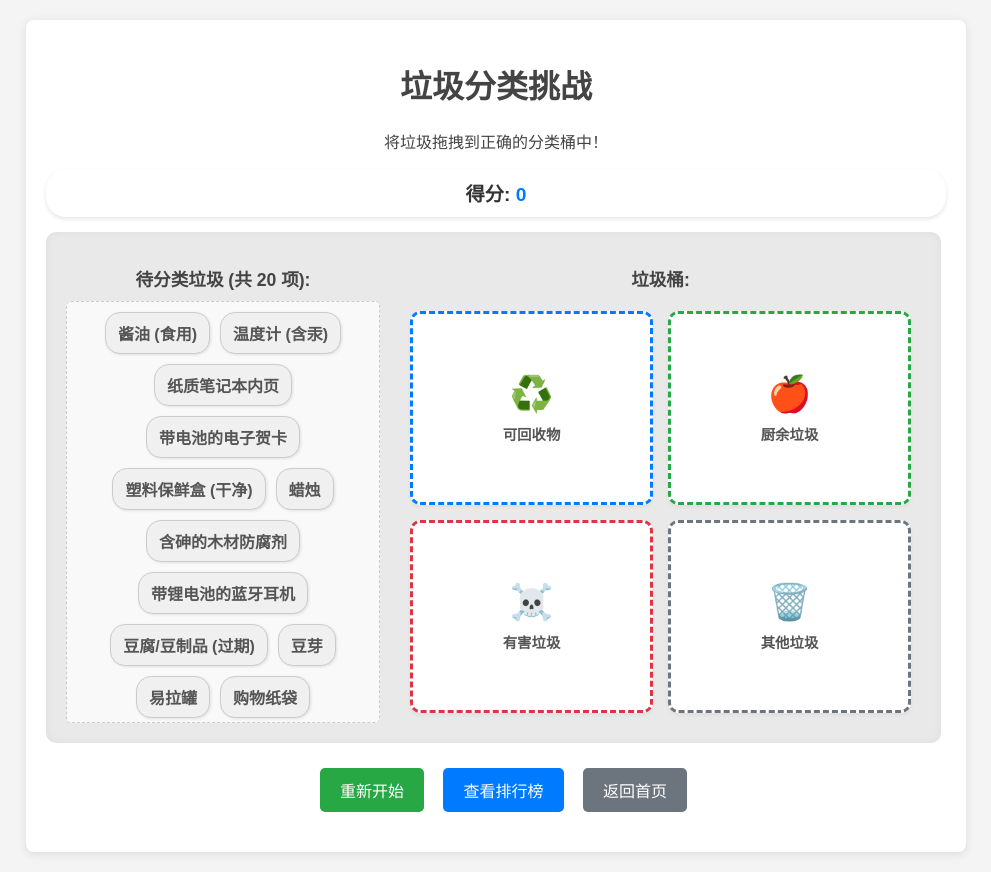
After one commit to WinriseF/WEB-garbage-sort, a Java web app: page /games/game.jsp in a window 1280 px wide. The commit adds this page. Shown: the whole page, without its empty margins (144-1135 px from the left). Run offline with Tomcat 11, a stand-in JSP engine, Linux system fonts and the light colour scheme.

Commit message:
添加游戏

```diff
--- a/pom.xml
+++ b/pom.xml
@@ -89,6 +89,11 @@
       <version>0.4</version>
     </dependency>
 
+    <dependency>
+      <groupId>com.google.code.gson</groupId>
+      <artifactId>gson</artifactId>
+      <version>2.10.1</version>
+    </dependency>
   </dependencies>
 
   <build>
--- /dev/null
+++ b/src/main/webapp/games/game.jsp
@@ -0,0 +1,69 @@
+<%@ page contentType="text/html;charset=UTF-8" language="java" pageEncoding="UTF-8" %>
+<%@ taglib prefix="c" uri="http://java.sun.com/jsp/jstl/core" %> <%-- 引入 JSTL core 标签库，以备不时之需 --%>
+
+<!DOCTYPE html>
+<html lang="zh-CN">
+<head>
+    <meta charset="UTF-8">
+    <meta name="viewport" content="width=device-width, initial-scale=1.0">
+    <title>垃圾分类小游戏 - 智能垃圾分类教育平台</title>
+    <link rel="stylesheet" href="${pageContext.request.contextPath}/games/style.css">
+
+</head>
+
+<body data-user-id="${sessionScope.loggedInUser.userId}">
+
+<div class="game-page-container" style="max-width: 900px; margin: 20px auto; padding: 20px; background-color: #fff; border-radius: 8px; box-shadow: 0 2px 10px rgba(0,0,0,0.1);">
+    <h1>垃圾分类挑战</h1>
+    <p>将垃圾拖拽到正确的分类桶中！</p>
+
+    <div id="score-board" style="margin-bottom: 15px; font-size: 1.2em; text-align: center;">
+        得分: <span id="score" style="font-weight: bold; color: #007bff;">0</span>
+    </div>
+
+    <div id="game-area" style="display: flex; flex-wrap: wrap; gap: 20px; justify-content: space-around;">
+        <div id="garbage-items-container" style="flex-basis: 300px; min-width: 280px;">
+            <h2 style="font-size: 1.1em; margin-bottom: 10px;">待分类垃圾 (共 <span id="item-count">0</span> 项):</h2>
+            <div id="garbage-items" style="min-height: 200px; border: 1px dashed #ccc; padding: 10px; border-radius: 5px; background-color: #f9f9f9; overflow-y: auto; max-height: 400px;">
+            </div>
+        </div>
+
+        <div id="bins-container" style="flex-basis: 500px; min-width: 300px;">
+            <h2 style="font-size: 1.1em; margin-bottom: 10px;">垃圾桶:</h2>
+            <div id="bins">
+                <div class="bin" id="recyclable-bin" data-type="recyclable">
+                    <span class="bin-icon">♻️</span>
+                    <span class="bin-label">可回收物</span>
+                </div>
+                <div class="bin" id="kitchen-bin" data-type="kitchen">
+                    <span class="bin-icon">🍎</span>
+                    <span class="bin-label">厨余垃圾</span>
+                </div>
+                <div class="bin" id="hazardous-bin" data-type="hazardous">
+                    <span class="bin-icon">☠️</span>
+                    <span class="bin-label">有害垃圾</span>
+                </div>
+                <div class="bin" id="other-bin" data-type="other">
+                    <span class="bin-icon">🗑️</span>
+                    <span class="bin-label">其他垃圾</span>
+                </div>
+            </div>
+        </div>
+    </div>
+
+    <div id="game-end-message" style="display: none; margin-top: 25px; padding: 15px; border: 1px solid #ccc; background-color: #e9f5ff; text-align: center; border-radius: 5px; font-size: 1.1em; color: #333;">
+    </div>
+
+    <div style="text-align: center; margin-top: 25px; padding-bottom: 20px;">
+        <button id="reset-button" class="game-action-button">重新开始</button>
+        <a href="${pageContext.request.contextPath}/leaderboard?gameId=1" class="game-action-button primary">查看排行榜</a>
+        <a href="${pageContext.request.contextPath}/" class="game-action-button secondary">返回首页</a>
+    </div>
+</div>
+
+
+<script src="${pageContext.request.contextPath}/games/garbage_data.js"></script>
+<script src="${pageContext.request.contextPath}/games/script.js"></script>
+
+</body>
+</html>
--- a/src/main/webapp/games/script.js
+++ b/src/main/webapp/games/script.js
@@ -4,18 +4,20 @@ const scoreElement = document.getElementById('score');
 const resetButton = document.getElementById('reset-button');
 const itemCountElement = document.getElementById('item-count'); // 获取显示数量的元素
 
+const currentUserId = document.body.dataset.userId || null;
+const currentGameId = 1;
+
 let score = 0;
 let draggedItem = null;
 const ITEMS_PER_GAME = 20; // 定义每局游戏的垃圾数量
+let gameStartTime = null;
 
-// --- Helper: Fisher-Yates (Knuth) Shuffle ---
-// (It's good practice to have this as a reusable function)
 function shuffleArray(array) {
     for (let i = array.length - 1; i > 0; i--) {
         const j = Math.floor(Math.random() * (i + 1));
         [array[i], array[j]] = [array[j], array[i]]; // ES6 swap
     }
-    return array; // Return the shuffled array (optional, modifies in place)
+    return array;
 }
 
 
@@ -24,12 +26,16 @@ function initializeGame() {
     score = 0;
     updateScore();
     clearGarbageItems();
-    populateGarbageItems(); // Will now select based on difficulty ratio
-    // 清除垃圾桶可能残留的反馈样式
+    populateGarbageItems();
     bins.forEach(bin => {
         bin.classList.remove('correct', 'incorrect', 'drag-over');
         bin.removeEventListener('animationend', removeAnimationClass);
     });
+    gameStartTime = new Date();
+    const gameEndMessageElement = document.getElementById('game-end-message');
+    if (gameEndMessageElement) {
+        gameEndMessageElement.style.display = 'none';
+    }
 }
 
 function clearGarbageItems() {
@@ -127,8 +133,6 @@ function dragEnd(event) {
 }
 
 
-// --- 放置区事件处理 (dragOver, dragLeave) ---
-// (保持不变)
 bins.forEach(bin => {
     bin.addEventListener('dragover', dragOver);
     bin.addEventListener('dragleave', dragLeave);
@@ -206,25 +210,92 @@ function removeAnimationClass(event) {
      }
 }
 
+
+// --- 游戏结束逻辑修改 ---
 function checkGameCompletion() {
     const remainingItems = garbageItemsContainer.querySelectorAll('.garbage-item').length;
     if (remainingItems === 0) {
-        setTimeout(() => {
-            let message = `最终得分: ${score}. `;
-            if (score < ITEMS_PER_GAME * 0.5) { // 例如，得分低于一半
-                message += "还有提升空间哦！";
-            } else if (score < ITEMS_PER_GAME * 0.8) { // 得分中等
-                 message += "表现不错！";
-            } else { // 得分较高
-                 message += "太棒了，垃圾人！";
-            }
-             alert(message);
-        }, 300);
+        const gameEndTime = new Date();
+        const durationSeconds = Math.round((gameEndTime - gameStartTime) / 1000);
+
+        let message = `最终得分: ${score}. 用时: ${durationSeconds} 秒. `;
+        if (score < ITEMS_PER_GAME * 0.5) {
+            message += "还有提升空间哦！";
+        } else if (score < ITEMS_PER_GAME * 0.8) {
+            message += "表现不错！";
+        } else {
+            message += "太棒了，垃圾人！";
+        }
+
+        // 显示游戏结束消息
+        const gameEndMessageElement = document.getElementById('game-end-message'); // 假设HTML中有一个元素显示此消息
+        if (gameEndMessageElement) {
+            gameEndMessageElement.textContent = message;
+            gameEndMessageElement.style.display = 'block';
+        } else {
+            alert(message); // 后备方案
+        }
+
+
+        // --- 将分数发送到后端 ---
+        if (currentUserId && currentGameId) { // 确保用户已登录且游戏ID已知
+            console.log(`准备发送分数: userId=${currentUserId}, gameId=${currentGameId}, score=${score}, duration=${durationSeconds}`);
+            saveScoreToBackend(currentUserId, currentGameId, score, durationSeconds);
+        } else {
+            if (!currentUserId) console.warn("用户未登录，分数将不会被保存。");
+            if (!currentGameId) console.warn("游戏ID未知，分数将不会被保存。");
+        }
     }
 }
+
+async function saveScoreToBackend(userId, gameId, finalScore, duration) {
+    const data = {
+        // userId: userId, // userId 将从后端session获取，避免前端篡改
+        gameId: gameId,
+        score: finalScore,
+        durationSeconds: duration
+    };
+
+    try {
+        // 注意: URL 需要根据你的 Servlet 映射来调整
+        const response = await fetch('../saveGameScore', { // <<--- 假设 Servlet 映射到 /saveGameScore, 且游戏页面在子目录
+            method: 'POST',
+            headers: {
+                'Content-Type': 'application/json',
+            },
+            body: JSON.stringify(data)
+        });
+
+        if (response.ok) {
+            const result = await response.json(); // 或 response.text() 如果后端只返回文本
+            console.log('分数保存成功:', result);
+            // 可选：在页面上显示保存成功的消息
+            // 例如，在 gameEndMessageElement 旁边添加一个小的提示
+        } else {
+            console.error('分数保存失败:', response.status, await response.text());
+            // 可选：在页面上显示保存失败的消息
+        }
+    } catch (error) {
+        console.error('发送分数时发生网络错误:', error);
+        // 可选：在页面上显示网络错误消息
+    }
+}
+
 
 // --- 事件监听器 ---
 resetButton.addEventListener('click', initializeGame);
 
 // --- 游戏启动 ---
-document.addEventListener('DOMContentLoaded', initializeGame);
+document.addEventListener('DOMContentLoaded', () => {
+    if (!document.getElementById('game-end-message')) {
+        const messageDiv = document.createElement('div');
+        messageDiv.id = 'game-end-message';
+        messageDiv.style.display = 'none'; // 默认隐藏
+        messageDiv.style.marginTop = '20px';
+        messageDiv.style.padding = '10px';
+        messageDiv.style.border = '1px solid #ccc';
+        messageDiv.style.backgroundColor = '#f9f9f9';
+        resetButton.parentNode.insertBefore(messageDiv, resetButton);
+    }
+    initializeGame();
+});
--- a/src/main/webapp/games/style.css
+++ b/src/main/webapp/games/style.css
@@ -9,7 +9,8 @@ body {
     margin: 0;
 }
 
-h1, h2 {
+/* ... (h1, h2, p, #score-board 保持不变) ... */
+h1, h2, p {
     color: #444;
     text-align: center;
 }
@@ -24,49 +25,59 @@ h1, h2 {
     box-shadow: 0 2px 4px rgba(0,0,0,0.1);
 }
 
+
+/* --- MODIFIED --- */
 #game-area {
-    display: flex;
-    flex-wrap: wrap; /* 在小屏幕上允许换行 */
-    justify-content: space-around;
+    display: flex; /* <<<<<< KEY: Enable flexbox for side-by-side layout */
+    /* flex-wrap: wrap; /* REMOVE or comment out if you don't want it to wrap on small screens for the main columns */
+    justify-content: space-between; /* Or space-around, or use gap */
     width: 95%;
-    max-width: 1000px;
+    max-width: 1000px; /* Or adjust as needed */
     margin-top: 10px;
     background-color: #e9e9e9;
     padding: 20px;
     border-radius: 10px;
     box-shadow: inset 0 0 10px rgba(0,0,0,0.05);
+    gap: 20px; /* Adds space between the left and right containers */
 }
 
-#garbage-items-container, #bins-container {
-    width: 100%; /* 在小屏幕上占满宽度 */
-    margin-bottom: 20px; /* 分开两个区域 */
+/* --- MODIFIED --- */
+#garbage-items-container {
+    flex: 1; /* Allow it to take up available space, adjust ratio with bins-container if needed */
+    /* width: 35%; /* Replaced by flex property */
+    display: flex; /* To help manage its children, particularly for height */
+    flex-direction: column; /* Stack title and items vertically */
+    min-width: 280px; /* Keep or adjust */
+    /* margin-bottom: 0; /* Already handled by gap on #game-area or not needed */
 }
 
-@media (min-width: 768px) { /* 在较大屏幕上并排显示 */
-    #garbage-items-container {
-        width: 35%;
-        margin-bottom: 0;
-    }
-    #bins-container {
-        width: 60%;
-         margin-bottom: 0;
-    }
+/* --- MODIFIED --- */
+#bins-container {
+    flex: 1.5; /* Make bins container slightly wider, adjust ratio as needed */
+    /* width: 60%; /* Replaced by flex property */
+    display: flex; /* To help manage its children */
+    flex-direction: column; /* Stack title and bins vertically */
+    min-width: 300px; /* Keep or adjust */
+    /* margin-bottom: 0; */
 }
 
+/* REMOVE or MODIFY the media query that was previously setting widths for these two containers */
+/* @media (min-width: 768px) { ... } */
 
 #garbage-items {
     background-color: #fff;
     padding: 15px;
     border-radius: 8px;
-    min-height: 250px;
-    max-height: 400px; /* 限制最大高度并允许滚动 */
+    min-height: 300px; /* Adjust height as desired, maybe match bins height */
+    max-height: 450px; /* 限制最大高度并允许滚动 */
     overflow-y: auto; /* 内容超出时显示滚动条 */
     border: 1px solid #ccc;
     display: flex;
-    flex-wrap: wrap; /* 让垃圾项可以换行 */
-    justify-content: center; /* 居中垃圾项 */
-    align-content: flex-start; /* 从顶部开始排列 */
-    gap: 10px; /* 垃圾项之间的间隙 */
+    flex-wrap: wrap;
+    justify-content: center;
+    align-content: flex-start;
+    gap: 10px;
+    flex-grow: 1; /* Allow it to grow to fill #garbage-items-container */
 }
 
 
@@ -74,9 +85,9 @@ h1, h2 {
     background-color: #f0f0f0;
     color: #555;
     padding: 8px 12px;
-    margin: 5px;
+    /* margin: 5px; /* Replaced by gap on parent */
     border: 1px solid #ccc;
-    border-radius: 15px; /* 圆角更明显 */
+    border-radius: 15px;
     cursor: grab;
     font-weight: bold;
     text-align: center;
@@ -85,51 +96,58 @@ h1, h2 {
 }
 
 .garbage-item:hover {
-    transform: scale(1.05); /* 鼠标悬停时放大一点 */
+    transform: scale(1.05);
     box-shadow: 2px 2px 5px rgba(0,0,0,0.15);
 }
 
 .garbage-item:active {
     cursor: grabbing;
     opacity: 0.7;
-    transform: scale(0.95); /* 拖动时缩小一点 */
+    transform: scale(0.95);
 }
 
+/* --- MODIFIED --- */
 #bins {
-    display: grid; /* 使用网格布局 */
-    grid-template-columns: repeat(auto-fit, minmax(120px, 1fr)); /* 响应式网格 */
-    gap: 15px; /* 网格间隙 */
+    display: grid;
+    grid-template-columns: repeat(2, 1fr); /* <<<<<< KEY: Force 2 columns */
+    grid-template-rows: repeat(2, 1fr);    /* <<<<<< KEY: Force 2 rows, making them equal height */
+    gap: 15px;
     padding: 10px;
+    flex-grow: 1; /* Allow it to grow to fill #bins-container */
+    min-height: 300px; /* Example, ensure bins area has enough height */
 }
 
 .bin {
     border: 3px dashed #aaa;
-    min-height: 130px;
+    /* min-height: 130px; /* Height will now be controlled by grid-template-rows: 1fr */
     display: flex;
-    flex-direction: column; /* 图标和文字垂直排列 */
+    flex-direction: column;
     justify-content: center;
     align-items: center;
     border-radius: 10px;
     transition: background-color 0.3s, border-color 0.3s, transform 0.2s;
     text-align: center;
     padding: 10px;
-    background-color: #fff; /* 默认白色背景 */
+    background-color: #fff;
     box-shadow: 0 2px 4px rgba(0,0,0,0.05);
 }
 
 .bin-icon {
-    font-size: 2.5em; /* 图标放大 */
-    margin-bottom: 10px;
-    pointer-events: none; /* 防止图标干扰拖放事件 */
+    font-size: 2.2em; /* Slightly adjust if needed for new bin size */
+    margin-bottom: 8px; /* Adjust spacing */
+    pointer-events: none;
 }
 
 .bin-label {
     font-weight: bold;
     color: #555;
     pointer-events: none;
+    font-size: 0.9em; /* Slightly adjust if needed */
 }
 
-/* 不同垃圾桶的颜色 */
+/* ... (rest of the bin styles, animations, buttons etc. can remain largely the same) ... */
+
+/* Different垃圾桶的颜色 */
 #recyclable-bin { border-color: #007bff; }
 #kitchen-bin { border-color: #28a745; }
 #hazardous-bin { border-color: #dc3545; }
@@ -137,7 +155,7 @@ h1, h2 {
 
 /* 悬停在垃圾桶上方的样式 */
 .bin.drag-over {
-    transform: scale(1.03); /* 悬停时放大 */
+    transform: scale(1.03);
     box-shadow: 0 4px 8px rgba(0,0,0,0.1);
 }
 #recyclable-bin.drag-over { background-color: #cce5ff; }
@@ -165,30 +183,71 @@ h1, h2 {
     50% { background-color: #f5c6cb; border-color: #a71d2a; transform: scale(1.1); }
     100% { background-color: #fff; border-color: #dc3545; transform: scale(1); }
 }
-
-
-#reset-button {
-    margin-top: 20px;
-    margin-bottom: 30px; /* 底部留白 */
-    padding: 12px 25px;
-    font-size: 1.1em;
-    cursor: pointer;
-    background-color: #007bff;
-    color: white;
-    border: none;
-    border-radius: 25px;
-    transition: background-color 0.3s, transform 0.1s;
-}
-
-#reset-button:hover {
-    background-color: #0056b3;
-}
-#reset-button:active {
-    transform: scale(0.98);
-}
-
 /* 拖动中的元素样式 */
 .dragging {
     opacity: 0.4;
     border-style: dashed;
 }
+
+
+.game-action-button {
+    display: inline-block;
+    padding: 10px 20px;
+    font-size: 1em;
+    color: white !important;
+    background-color: #28a745;
+    border: none;
+    border-radius: 5px;
+    cursor: pointer;
+    text-decoration: none;
+    margin-left: 15px;
+    text-align: center;
+    vertical-align: middle;
+    transition: background-color 0.3s ease;
+}
+
+.game-action-button:hover {
+    background-color: #218838;
+}
+
+.game-action-button.primary {
+    background-color: #007bff;
+}
+.game-action-button.primary:hover {
+    background-color: #0056b3;
+}
+
+.game-action-button.secondary {
+    background-color: #6c757d;
+}
+.game-action-button.secondary:hover {
+    background-color: #5a6268;
+}
+
+/* --- OPTIONAL: Responsive adjustments for smaller screens --- */
+@media (max-width: 768px) {
+    #game-area {
+        flex-direction: column; /* Stack items vertically on small screens */
+        align-items: stretch; /* Make children take full width */
+    }
+
+    #garbage-items-container,
+    #bins-container {
+        flex-basis: auto; /* Reset flex basis */
+        width: 100%;    /* Take full width */
+    }
+
+    #bins {
+        /* You might want to change the grid on small screens, e.g., back to auto-fit or 2x2 if space allows */
+        /* grid-template-columns: repeat(auto-fit, minmax(100px, 1fr)); */
+        /* Or keep 2x2 if it looks okay */
+        grid-template-columns: repeat(2, 1fr);
+        grid-template-rows: repeat(2, minmax(100px, auto)); /* Ensure minimum height for bins */
+        min-height: 250px; /* Adjust min-height for bins area on small screens */
+    }
+
+    #garbage-items {
+        min-height: 200px; /* Adjust for smaller screens */
+        max-height: 300px;
+    }
+}
--- a/src/main/webapp/index.jsp
+++ b/src/main/webapp/index.jsp
@@ -80,7 +80,7 @@
             <div class="content-item">
                 <h3>趣味分类小游戏</h3>
                 <p>通过游戏轻松学习垃圾分类！</p>
-                <a href="${pageContext.request.contextPath}/games/game.html">开始游戏 »</a>
+                <a href="${pageContext.request.contextPath}/games/game.jsp">开始游戏 »</a>
             </div>
         </div>
     </section>
```
Also changed, not shown: src/main/java/com/javaweb/controller/LeaderboardServlet.java (added, +57 -0 lines), src/main/java/com/javaweb/controller/SaveGameScoreServlet.java (added, +110 -0 lines), src/main/java/com/javaweb/dao/UserGameScoreDAO.java (added, +65 -0 lines), src/main/java/com/javaweb/model/UserGameScoreEntry.java (added, +23 -0 lines), src/main/webapp/games/game.html (deleted, +0 -53 lines), src/main/webapp/jsp/leaderboard.jsp (added, +73 -0 lines).
